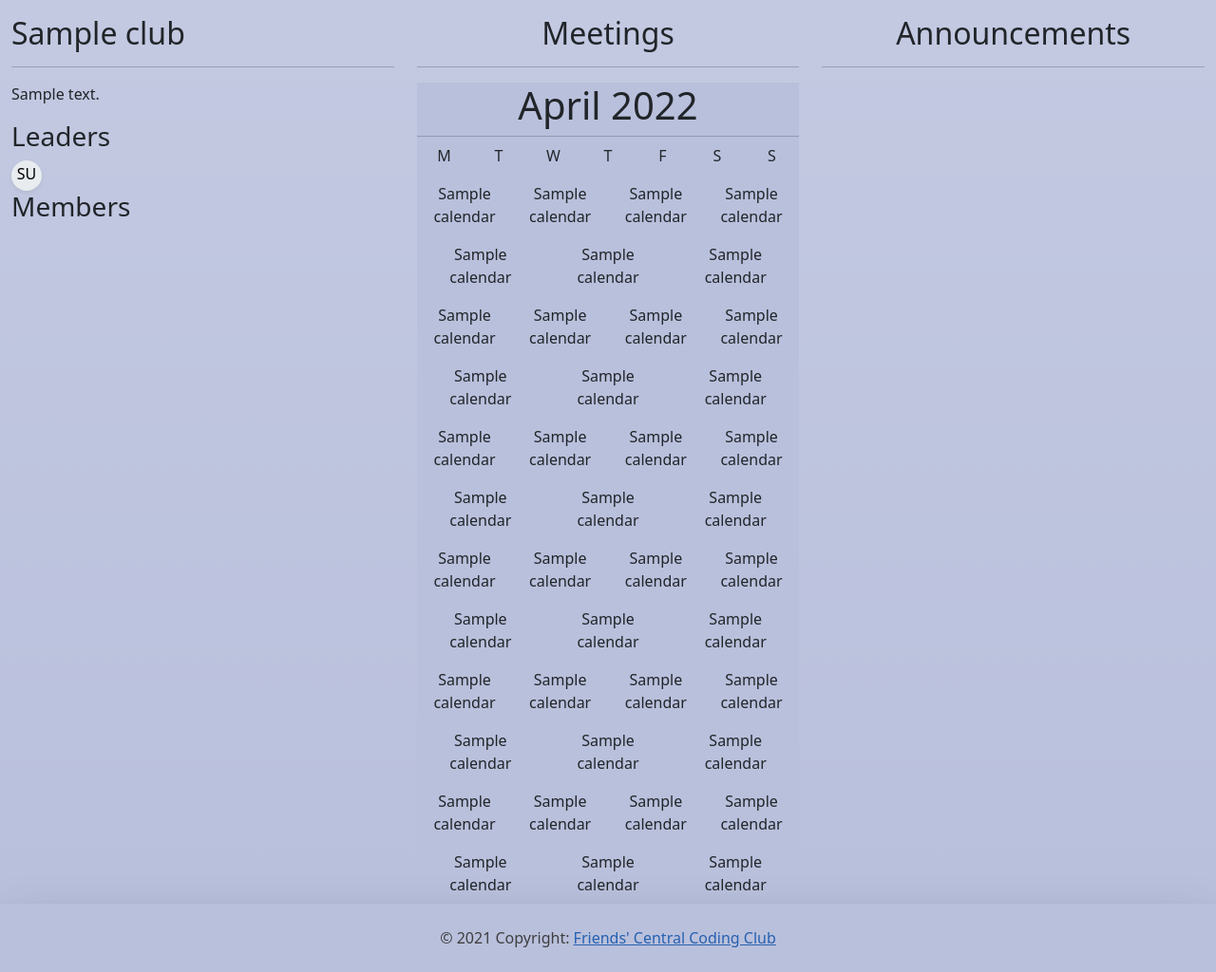
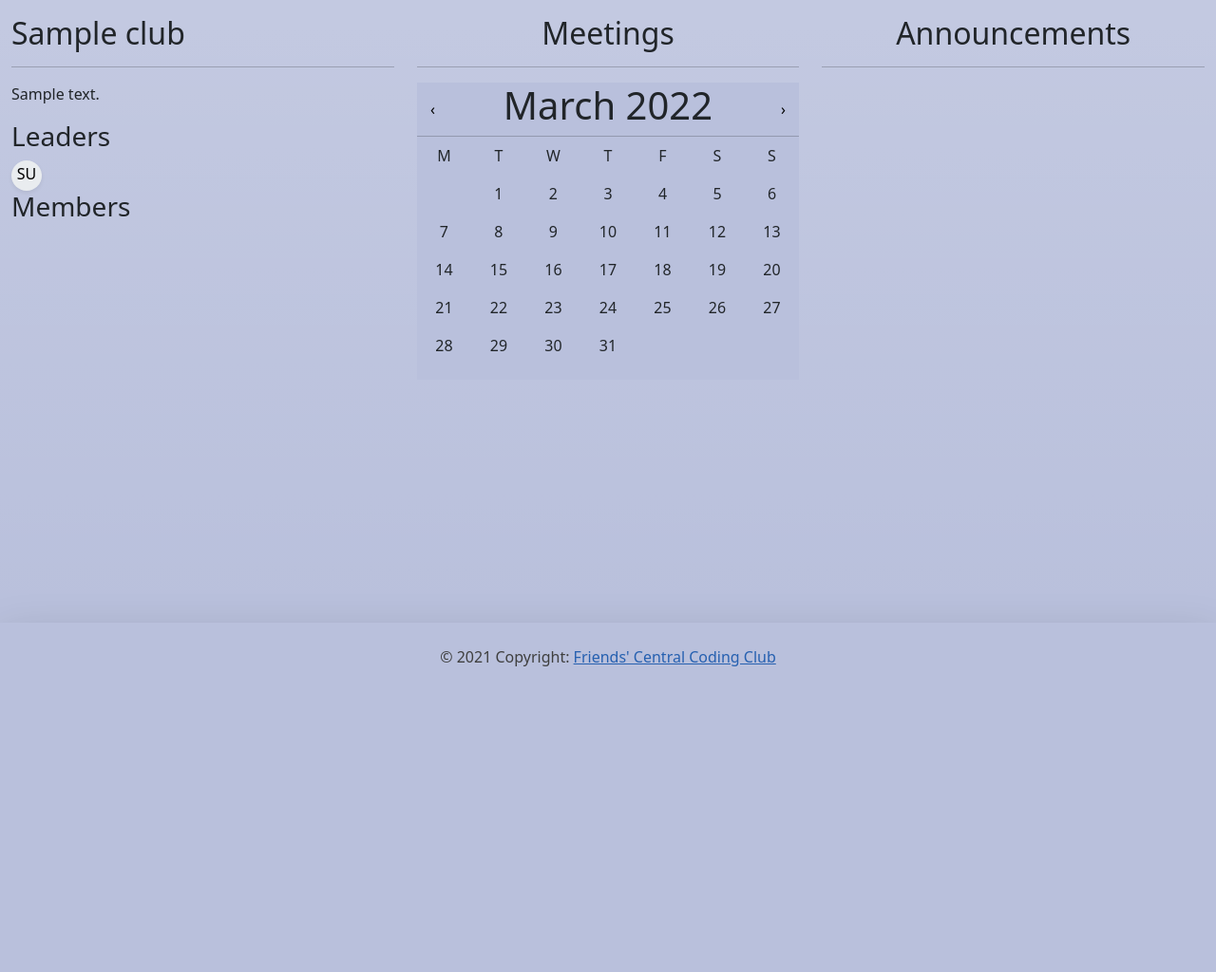
Before and after one commit to FCS-Coding-Club/FCS-ClubHub, a Flask app: template app/templates/club.html in a window 1280 px wide. Shown: the part 72-1096 px from the top of the page at 95% size. After the commit the page ends 774 px from the top, so only its background shows below. Run offline with Flask 2, Linux system fonts and the light colour scheme; a user stored in the database is signed in; tables that the repository leaves empty hold one stand-in row (values such as "Sample post"); the template is opened without the code that fills it: values that come from a table or form of the project are taken from there, most other values are stand-ins (such as "Sample title", 1, 10 or a date in 2020); parts of the project's set-up code (start-up, migrations or seed data) failed here and were passed over; some libraries are stand-ins or nearby versions.

Commit message:
CORS, Client/Server API, and a working calendar

```diff
--- /dev/null
+++ b/app/api/calendar.py
@@ -0,0 +1,28 @@
+import calendar
+import json
+from flask import Blueprint, request
+from flask_login import login_required, current_user
+from time import sleep
+
+mod = Blueprint('calendar', __name__, url_prefix='/api/calendar')
+
+def gen_calendar_json(month, year):
+    mr = calendar.monthrange(year, month)
+    cal_dictionary = {}
+    for row in range(0, 6):
+        for col in range(0, 7):
+            cal_dictionary[f"{row}{col}"] = {"day": "", "isMeeting": False}
+    current_row = 0
+    for day in range(1,mr[1]+1):
+        weekday = calendar.weekday(int(year), int(month), day)
+        cal_dictionary[f"{current_row}{weekday}"]["day"] = day
+        # TODO: Add isMeeting database query
+        if weekday == 6: current_row += 1
+    return json.dumps(cal_dictionary)
+
+@mod.route("/month_json")
+@login_required
+def month_json():
+    month = request.args.get("month", 1, type=int)
+    year = request.args.get("year", 1970, type=int)
+    return gen_calendar_json(month, year)
--- a/app/templates/club.html
+++ b/app/templates/club.html
@@ -36,7 +36,9 @@
             <hr>
             <div class="container bg-light">
                 <div class="row">
-                    <h1 class="text-center">{{current_month}} {{current_year}}</h1>
+                    <button type="button" class="btn btn-light col-1" onclick="prevMonth()">&lsaquo;</button>
+                    <h1 class="text-center col-10" id="cal_title"></h1>
+                    <button type="button" class="btn btn-light col-1" onclick="nextMonth()">&rsaquo;</button>
                     <hr class="mb-0">
                 </div>
                 <div class="row row-cols-7 text-center">
@@ -51,7 +53,7 @@
                 {% for row in range(6) %}
                 <div class="row row-cols-7 text-center">
                     {% for col in range(7) %}
-                    <div class="col py-2">{{calendar[(row,col)]}}</div>
+                    <div class="col py-2" id="cal{{row}}{{col}}"></div>
                     {% endfor %}
                 </div>
                 {% endfor %}
@@ -63,4 +65,72 @@
         </div>
     </div>
 </div>
+<script>
+    // Club Calendar Scripting
+    d = new Date();
+    current_month = d.getMonth() + 1;
+    current_year = d.getFullYear();
+    months = ["January",
+    "February", "March",
+    "April", "May","June",
+    "July","August","September",
+    "October","November","December"]
+    cal_title = document.getElementById("cal_title")
+    //onLoad func call
+    updateCalendar(current_month, current_year)
+    //onClick of next month button
+    function nextMonth() {
+        if (current_month == 12) {
+            current_year++;
+            current_month = 1;
+
+        } else {
+            current_month++;
+        }
+        updateCalendar(current_month, current_year)
+    }
+    //onClick of previous month button
+    function prevMonth() {
+        if (current_month == 1) {
+            current_year--;
+            current_month = 12;
+
+        } else {
+            current_month--;
+        }
+        updateCalendar(current_month, current_year)
+    }
+    //general updateCalendar function
+    function updateCalendar(month, year) {
+        //calls api using fetch, parses json, and fills in calendar
+        fetch(`/api/calendar/month_json?month=${month}&year=${year}`, {
+            method: 'GET',
+            credentials: "same-origin"
+        })
+        .then((response) => response.json())
+        .then((cal_json) => {
+            for (let row = 0; row < 6; row++) {
+                for (let col = 0; col < 7; col++) {
+                    entry = document.getElementById(`cal${row}${col}`)
+                    /* calendar formatting is done server-side.
+                    json keys are stored as "xy" where x = calendar
+                    row, y = calendar column. */
+                    json_val = cal_json[`${row}${col}`]
+                    day = json_val['day']
+                    isMeeting = json_val['isMeeting']
+                    /* If the key is undefined for whatever reason, this
+                    will just leave the calendar box blank instead of
+                    actually writing the word "undefined" */
+                    entry.innerHTML = day !== undefined ? day : ""
+                    //Highlight meetings with green background
+                    entry.classList.remove("bg-success")
+                    if (isMeeting) {entry.classList.add("bg-success")}
+                }
+            }
+            // Change calendar title
+            cal_title.innerHTML = `${months[current_month-1]} ${current_year}`
+        })
+        .catch(error => console.log(error))
+    }
+</script>
 {% endblock content %}
--- a/app/views/accounts.py
+++ b/app/views/accounts.py
@@ -105,7 +105,7 @@ def handle_needs_login():
     flash("You have to be logged in to access this page.")
     return redirect(url_for('accounts.login', next=request.endpoint))
 
-# Redirect Destination
+# Redirect Destination (Does not work)
 def redirect_dest(fallback):
     dest = request.args.get('next')
     try:
--- a/pyproject.toml
+++ b/pyproject.toml
@@ -18,6 +18,7 @@ Flask-SQLAlchemy = "^2.5.1"
 Flask-Bcrypt = "^0.7.1"
 Flask-Login = "^0.5.0"
 libsass = "^0.21.0"
+Flask-Cors = "^3.0.10"
 
 [tool.poetry.dev-dependencies]
 
```
Also changed, not shown: app/__init__.py (+9 -7 lines), app/models/dbutils.py (+4 -4 lines), app/views/community.py (+1 -17 lines), 1 other file.
